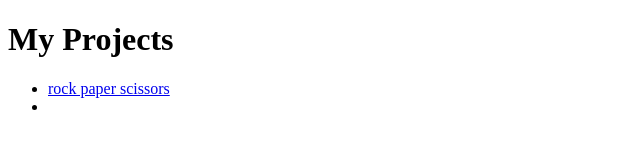
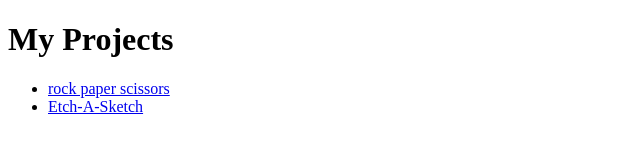
Before and after one commit to alex-7001/test-projects, a plain HTML site: page index.html in a window 1280 px wide. Shown: the whole page, without its empty margins (0-640 px from the left). Drawn offline with Linux system fonts and the light colour scheme.

Commit message:
Add name of etch-a-sketch link

```diff
--- a/index.html
+++ b/index.html
@@ -9,7 +9,7 @@
   <h1>My Projects</h1>
   <ul>
     <li><a href="rps-ui/pages/index.html">rock paper scissors</a></li>
-    <li><a href="etch-a-sketch/pages/index.html"></a></li>
+    <li><a href="etch-a-sketch/pages/index.html">Etch-A-Sketch</a></li>
   </ul>
 </body>
 </html>
```
